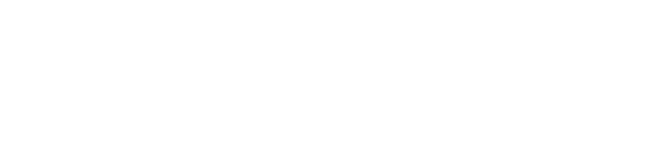
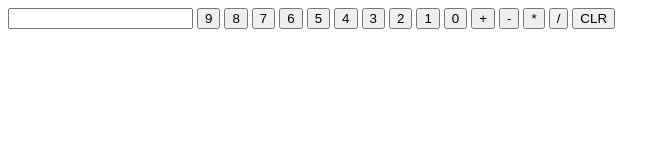
Before and after one commit to ajdinhusetovic/calculator, a plain HTML site: page index.html in a window 1280 px wide. Shown: the whole page, without its empty margins (0-670 px from the left). Drawn offline with Linux system fonts and the light colour scheme.

Commit message:
created buttons in html

```diff
--- a/index.html
+++ b/index.html
@@ -8,6 +8,24 @@
     <link rel="stylesheet" href="style.css">
 </head>
 <body>
+    <div class="calculator">
+        <input type="text">
+        <button class="btn" data-num="9">9</button>
+        <button class="btn" data-num="8">8</button>
+        <button class="btn" data-num="7">7</button>
+        <button class="btn" data-num="6">6</button>
+        <button class="btn" data-num="5">5</button>
+        <button class="btn" data-num="4">4</button>
+        <button class="btn" data-num="3">3</button>
+        <button class="btn" data-num="2">2</button>
+        <button class="btn" data-num="1">1</button>
+        <button class="btn" data-num="0">0</button>
+        <button class="btn" data-operation="+">+</button>
+        <button class="btn" data-operation="-">-</button>
+        <button class="btn" data-operation="*">*</button>
+        <button class="btn" data-operation="/">/</button>
+        <button class="btn clr">CLR</button>
+    </div>
     <script src="app.js"></script>
 </body>
 </html>
```
